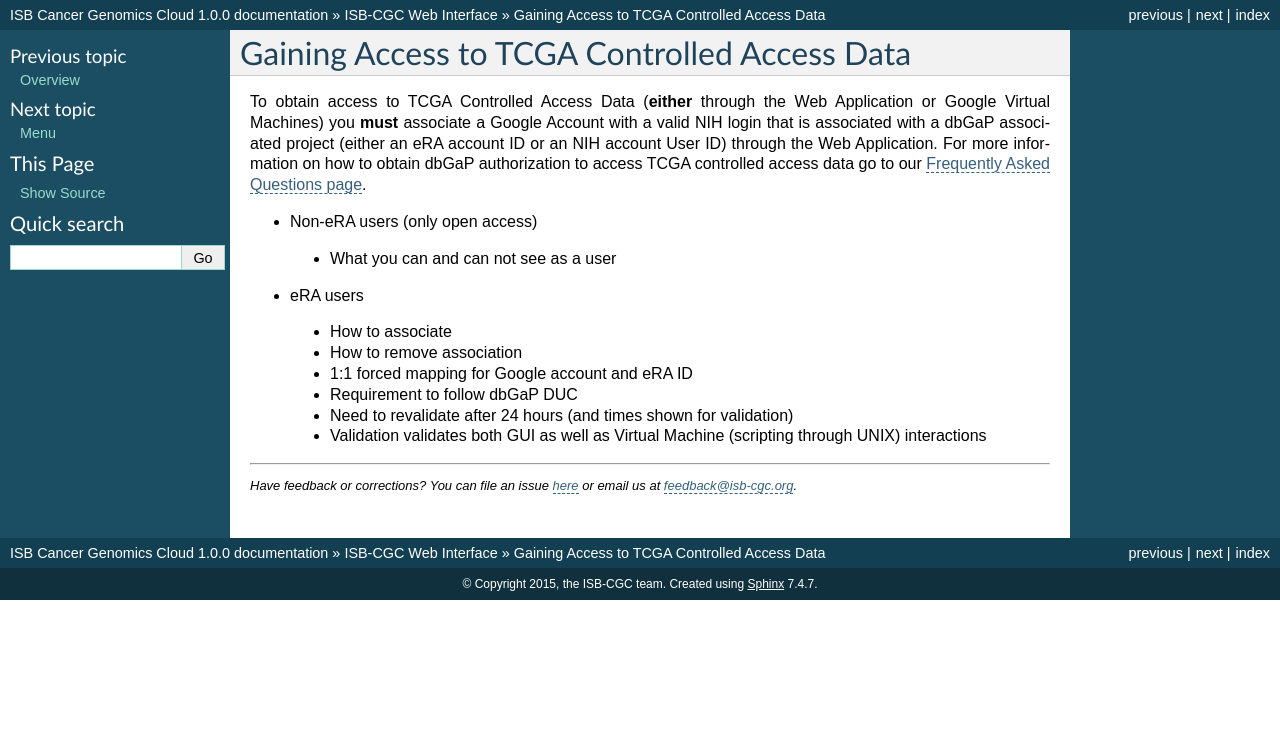
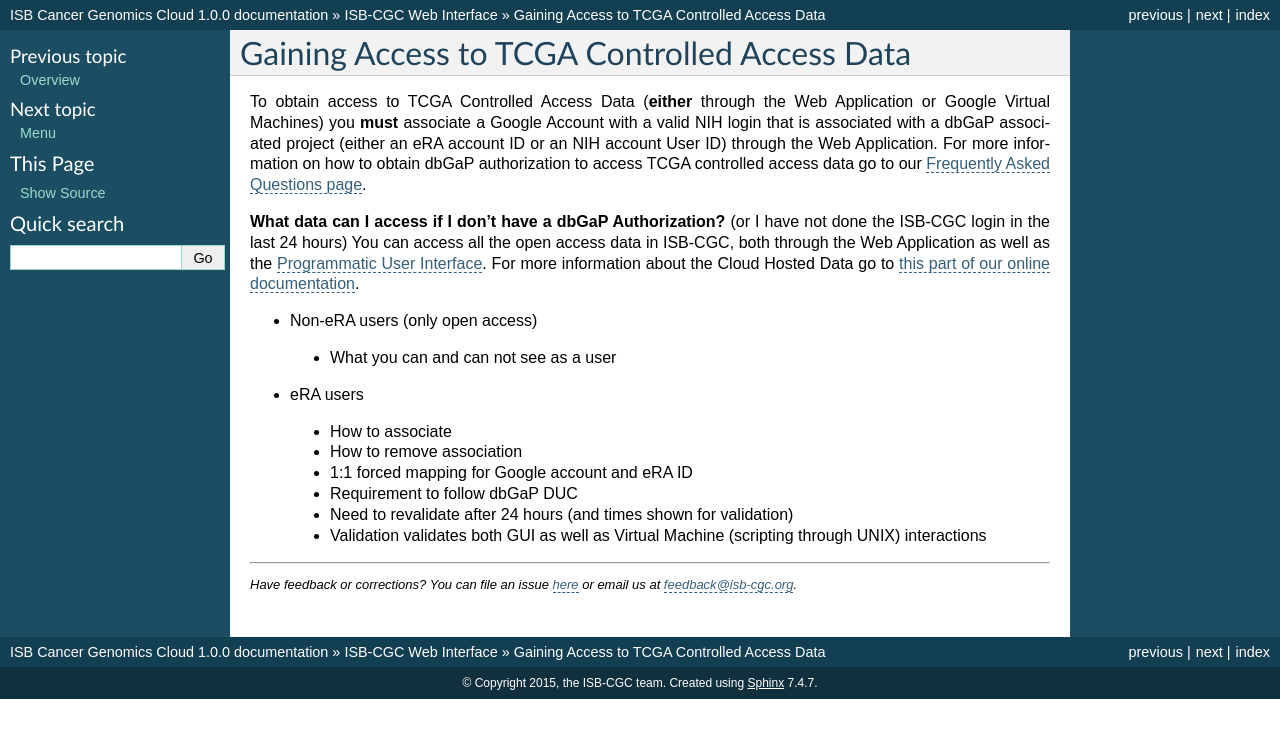
Before and after one commit to isb-cgc/readthedocs, a Sphinx documentation site: the page built from docs/source/sections/webapp/Gaining-Access-To-TCGA-Contolled-Access-Data.rst, in a window 1280 px wide. Shown: the top 738 px of the page. Built offline with Sphinx 7.4.7, drawn with Linux system fonts in a browser that asks for light colours.

Commit message:
Update Gaining-Access-To-TCGA-Contolled-Access-Data.rst

```diff
--- a/docs/source/sections/webapp/Gaining-Access-To-TCGA-Contolled-Access-Data.rst
+++ b/docs/source/sections/webapp/Gaining-Access-To-TCGA-Contolled-Access-Data.rst
@@ -3,6 +3,8 @@
 *******************
 
 To obtain access to TCGA Controlled Access Data (**either** through the Web Application or Google Virtual Machines) you **must** associate a Google Account with a valid NIH login that is associated with a dbGaP associated project (either an eRA account ID or an NIH account User ID) through the Web Application. For more information on how to obtain dbGaP authorization to access TCGA controlled access data go to our `Frequently Asked Questions page <../FAQ.rst>`_.
+
+**What data can I access if I don't have a dbGaP Authorization?** (or I have not done the ISB-CGC login in the last 24 hours)  You can access all the open access data in ISB-CGC, both through the Web Application as well as the `Programmatic User Interface <../Prog-APIs.rst>`_.  For more information about the Cloud Hosted Data go to `this part of our online documentation <../Hosted-Data.rst>`_.
 
 * Non-eRA users (only open access)
  * What you can and can not see as a user
```
